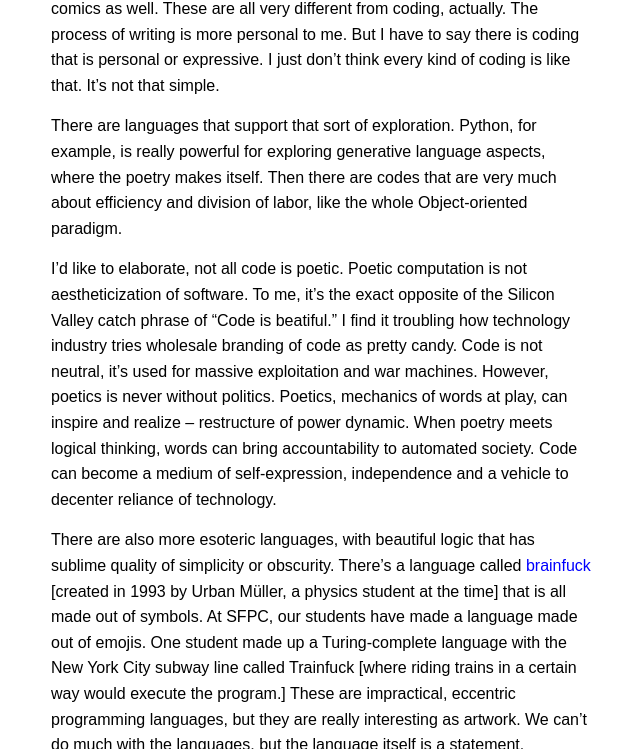
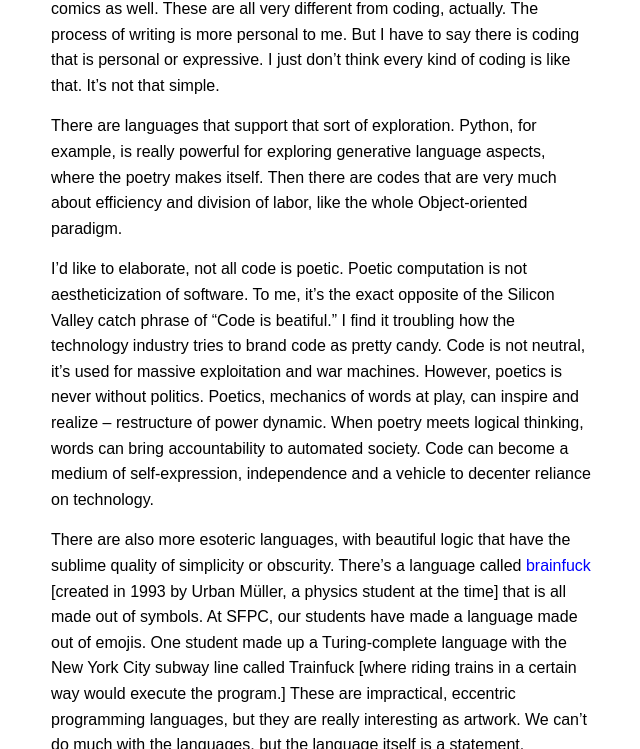
Before and after one commit to aredotna/building, a Jekyll site: the page built from _posts/2017-07-18-taeyoon-choi.markdown, in a window 1280 px wide and 900 px high, scrolled down 4855 px, cut to the strip 0-749 px from the top of the window. Shown: the whole strip, without its empty margins (319-959 px from the left). Built offline with Jekyll 4.4.1, drawn with Linux system fonts in a browser that asks for light colours; some of the changed text lies outside the part shown.

Commit message:
Corrections and publish

```diff
--- a/_posts/2017-07-17-taeyoon-choi.markdown
+++ b/_posts/2017-07-18-taeyoon-choi.markdown
@@ -40,9 +40,9 @@ I do have a writing practice. I write essays and lectures and tutorials. I write
 
 There are languages that support that sort of exploration. Python, for example, is really powerful for exploring generative language aspects, where the poetry makes itself. Then there are codes that are very much about efficiency and division of labor, like the whole Object-oriented paradigm.
 
-I'd like to elaborate, not all code is poetic. Poetic computation is not aestheticization of software. To me, it's the exact opposite of the Silicon Valley catch phrase of "Code is beatiful."  I find it troubling how technology industry tries wholesale branding of code as pretty candy. Code is not neutral, it's used for massive exploitation and war machines. However, poetics is never without politics. Poetics, mechanics of words at play, can inspire and realize – restructure of power dynamic. When poetry meets logical thinking, words can bring accountability to automated society. Code can become a medium of self-expression, independence and a vehicle to decenter reliance of technology.
+I'd like to elaborate, not all code is poetic. Poetic computation is not aestheticization of software. To me, it's the exact opposite of the Silicon Valley catch phrase of "Code is beatiful." I find it troubling how the technology industry tries to brand code as pretty candy. Code is not neutral, it's used for massive exploitation and war machines. However, poetics is never without politics. Poetics, mechanics of words at play, can inspire and realize – restructure of power dynamic. When poetry meets logical thinking, words can bring accountability to automated society. Code can become a medium of self-expression, independence and a vehicle to decenter reliance on technology.
 
-There are also more esoteric languages, with beautiful logic that has sublime quality of simplicity or obscurity. There’s a language called [brainfuck](https://www.are.na/block/782243) [created in 1993 by Urban Müller, a physics student at the time] that is all made out of symbols. At SFPC, our students have made a language made out of emojis. One student made up a Turing-complete language with the New York City subway line called Trainfuck [where riding trains in a certain way would execute the program.] These are impractical, eccentric programming languages, but they are really interesting as artwork. We can’t do much with the languages, but the language itself is a statement.
+There are also more esoteric languages, with beautiful logic that have the sublime quality of simplicity or obscurity. There’s a language called [brainfuck](https://www.are.na/block/782243) [created in 1993 by Urban Müller, a physics student at the time] that is all made out of symbols. At SFPC, our students have made a language made out of emojis. One student made up a Turing-complete language with the New York City subway line called Trainfuck [where riding trains in a certain way would execute the program.] These are impractical, eccentric programming languages, but they are really interesting as artwork. We can’t do much with the languages, but the language itself is a statement.
 
 ![](https://d2w9rnfcy7mm78.cloudfront.net/880188/original_a623babdfb840f560a1fd805ad762cda.jpg)
 
```
Also changed, not shown: other parts of _posts/2017-07-18-taeyoon-choi.markdown (+2 -2 lines).
